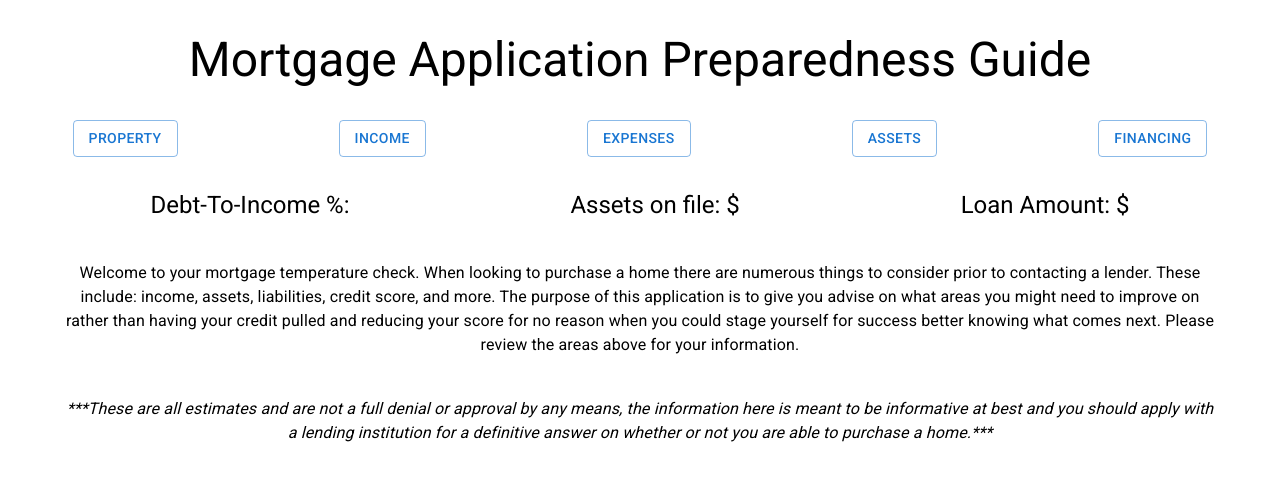
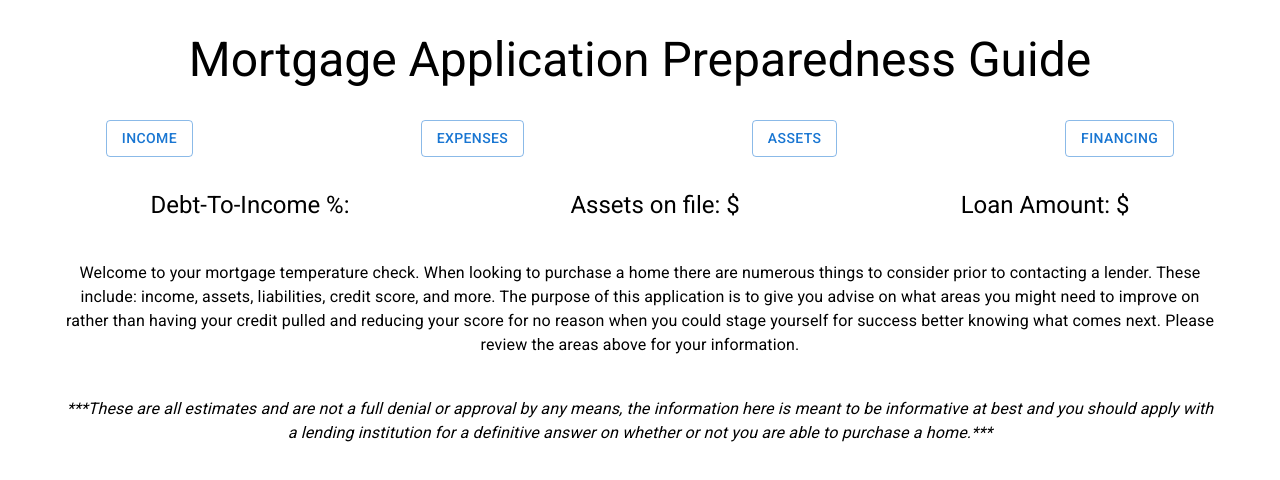
Before and after one commit to jschoff155/homefinancehero, a React (Create React App) app: page / in a window 1280 px wide. Shown: the top 480 px of the page. Built offline with nearby package versions, Linux system fonts and the light colour scheme.

Commit message:
Removed financing component from top navigation.

```diff
--- a/src/ChildComponents/Navigation.js
+++ b/src/ChildComponents/Navigation.js
@@ -15,14 +15,6 @@ export default function Navigation({ setActiveComponent }) {
       display={"flex"}
       justifyContent={"space-around"}
     >
-      {
-        <Button
-          variant="outlined"
-          onClick={() => handleButtonClick("Property")}
-        >
-          Property
-        </Button>
-      }
       <Button variant="outlined" onClick={() => handleButtonClick("Income")}>
         Income
       </Button>
```
